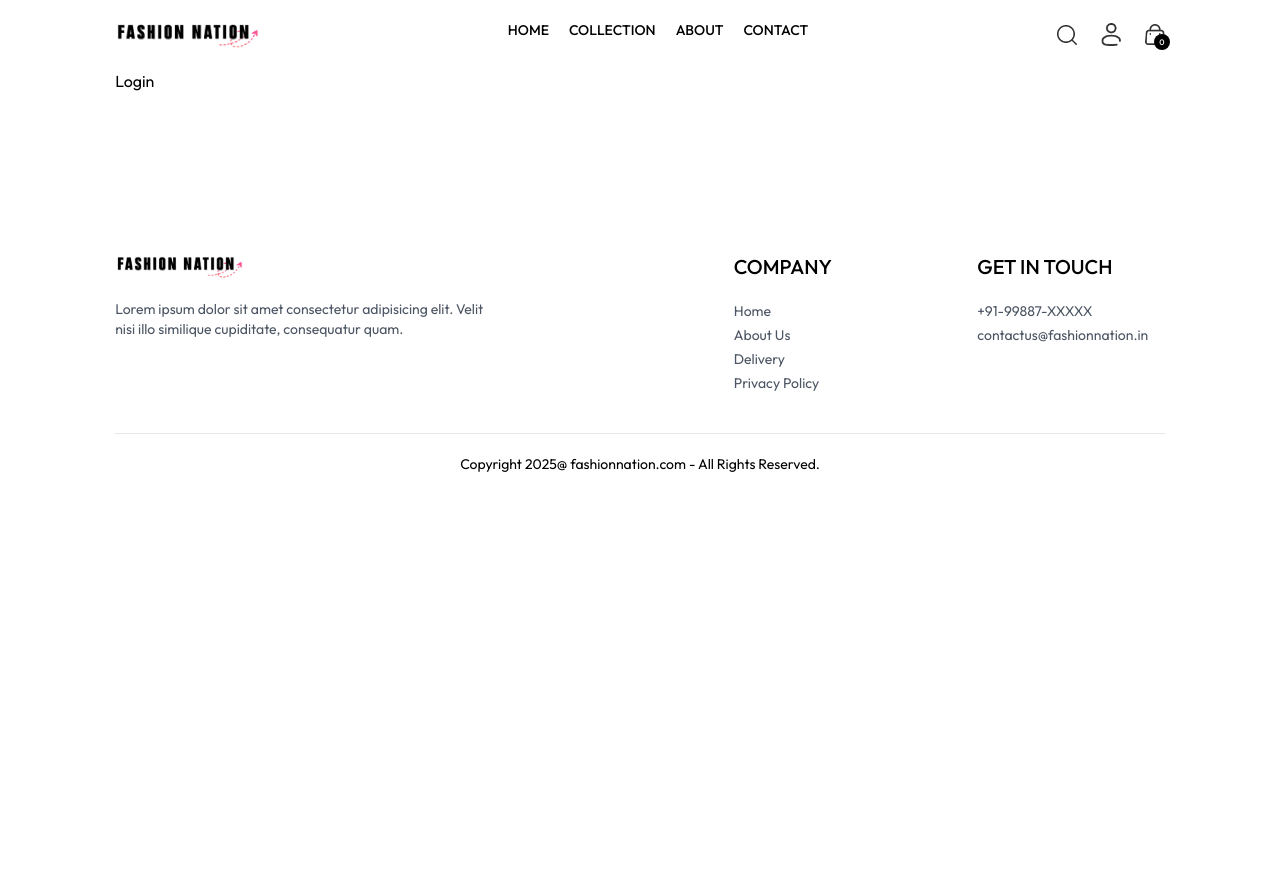
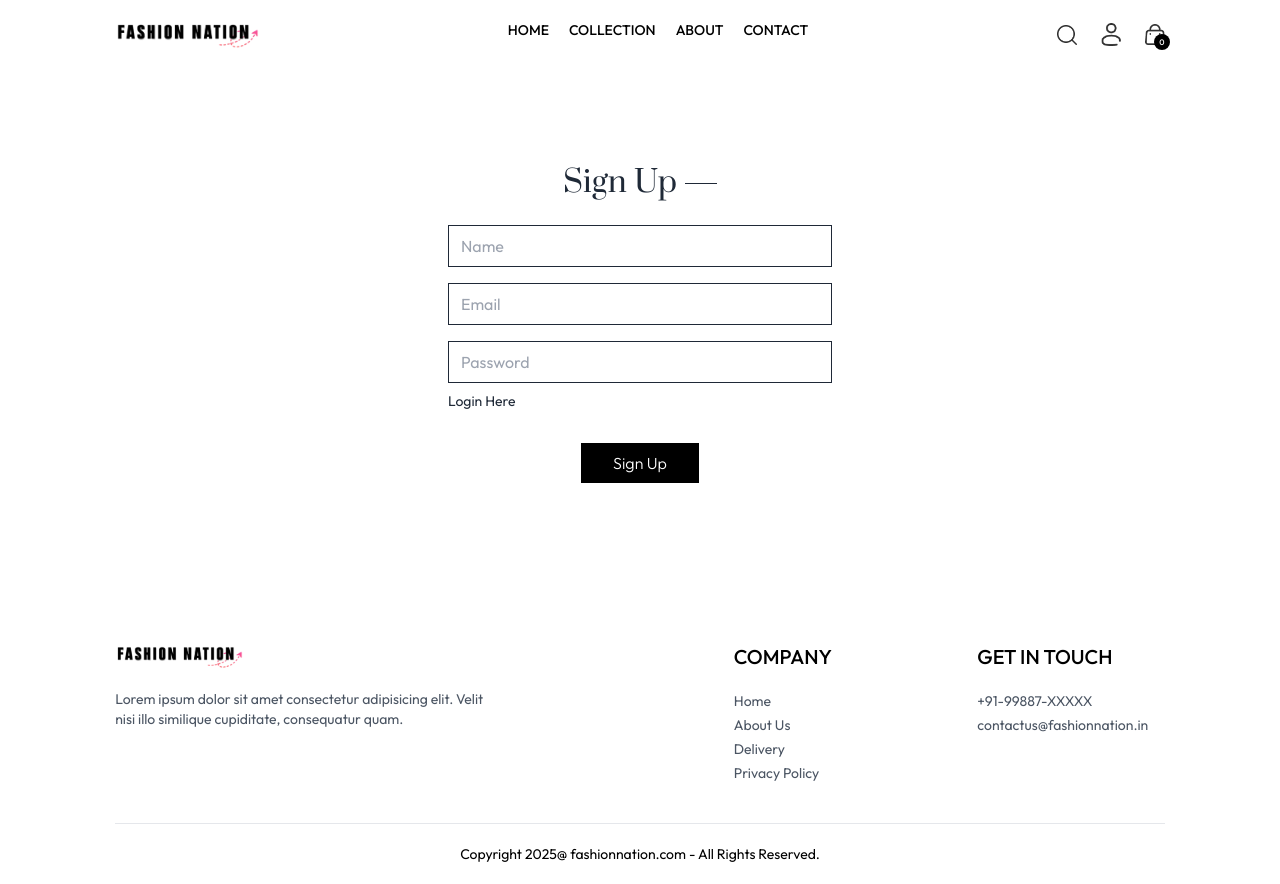
Before and after one commit to Saurabh-101/Fashion-Nation, a React (Vite) app in the folder frontend/: page /login in a window 1280 px wide. Before the commit the page ends 800 px from the top, so only its background shows below. Built offline with nearby package versions, Linux system fonts and the light colour scheme.

Commit message:
Login page is done, sign up and login template is in same form in Login Page

```diff
--- a/frontend/src/components/Navbar.jsx
+++ b/frontend/src/components/Navbar.jsx
@@ -34,7 +34,7 @@
             <img onClick={()=>(setShowSearch(!showSearch))} src={assets.search_icon} className='w-5 cursor-pointer' alt="" />
 
             <div className='group relative'>
-                <img src={assets.profile_icon} className='w-5 cursor-pointer' alt="" />
+                <Link to='/login'><img src={assets.profile_icon} className='w-5 cursor-pointer' alt="" /></Link>
                 <div className='group-hover:block hidden absolute dropdown-menu right-0 pt-4'>
                     <div className='flex flex-col gap-2 w-36 py-3 px-5 bg-slate-100 text-gray-500 rounded'>
                         <p className=' cursor-pointer hover:text-black'>My Profile</p>
--- a/frontend/src/pages/Login.jsx
+++ b/frontend/src/pages/Login.jsx
@@ -1,8 +1,35 @@
-import React from 'react'
+import React, { useState } from 'react'
 
 const Login = () => {
+
+  const [currentState, setCurrentState] = useState('Sign Up');
+
+  const onSubmitHandler = async(event)=>{
+    event.preventDefault();
+
+  }
+
   return (
-    <div>Login</div>
+    <div>
+      <form onSubmit={onSubmitHandler} className='flex flex-col items-center w-[90%] sm:max-w-96 m-auto mt-14 gap-4 text-gray-800'>
+      <div className='inline-flex items-center gap-2 mb-2 mt-10'>
+        <p className='prata-regular text-3xl'>{currentState}</p>
+        <hr className='border-none h-[1.5px] w-8 bg-gray-800' />
+      </div>
+      {currentState === 'Login' ? '' : <input type="text" className='w-full px-3 py-2 border border-gray-800' placeholder='Name' required/>}
+      <input type="email" className='w-full px-3 py-2 border border-gray-800' placeholder='Email' required/>
+      <input type="password" className='w-full px-3 py-2 border border-gray-800' placeholder='Password' required/>
+      <div className='w-full flex justify-between text-sm mt-[-8px]'>
+        {currentState === 'Login' ? <p className='cursor-pointer'>Forgot your password?</p> : ''}
+        {
+          currentState === 'Login'
+          ? <p onClick={()=>setCurrentState('Sign Up')} className='cursor-pointer'>Create Account</p>
+          : <p onClick={()=>setCurrentState('Login')} className='cursor-pointer'>Login Here</p>
+        }
+      </div>
+      <button className='bg-black text-white font-light px-8 py-2 mt-4'>{currentState === 'Login' ? 'Sign In' : 'Sign Up'}</button>
+      </form>
+    </div>
   )
 }
 
```
